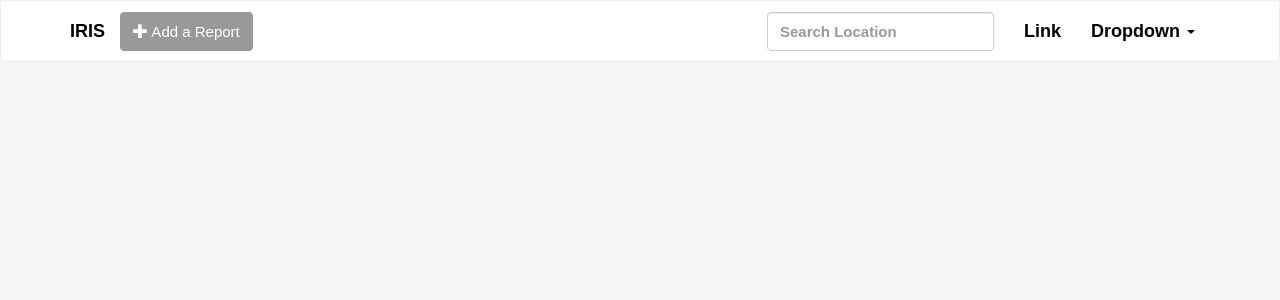
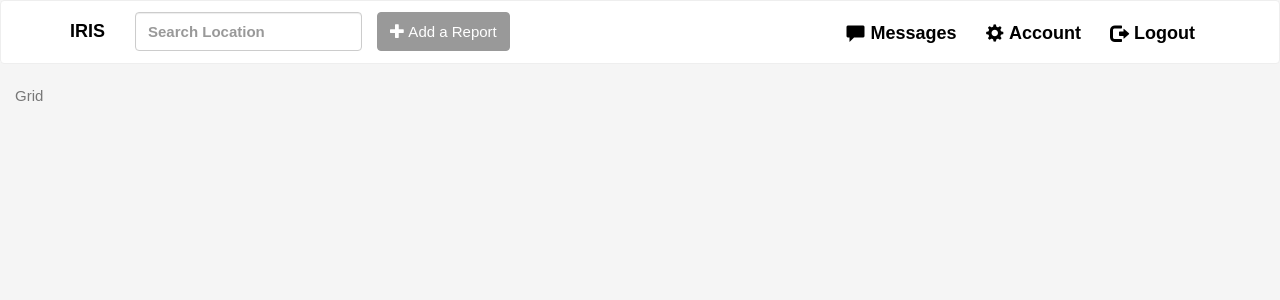
Before and after one commit to TeamEndurance/Iris, a Python web app: template templates/feed.html in a window 1280 px wide. Shown: the top 300 px of the page. Run offline with Jinja, Linux system fonts and the light colour scheme; the template is opened without the code that fills it, so the values that code supplies are empty; some libraries are stand-ins or nearby versions; some web fonts are replaced.

Commit message:
Basic Feed Structure - mason grid yet to be added

```diff
--- a/templates/feed.html
+++ b/templates/feed.html
@@ -39,6 +39,12 @@
 
     <!-- Collect the nav links, forms, and other content for toggling -->
     <div class="collapse navbar-collapse" id="bs-example-navbar-collapse-1">
+                <form class="navbar-form navbar-left" role="search">
+        <div class="form-group">
+          <input type="text" class="form-control" placeholder="Search Location">
+
+         </div>
+      </form>
       <ul class="nav navbar-nav">
         <li>
             <button type="button" class="btn btn-default navbar-btn">
@@ -52,35 +58,23 @@
         </div>
         <button type="submit" class="btn btn-default">Search</button>
       </form> -->
-                 <ul class="nav navbar-nav navbar-right">
-        <li><a href="#">Link</a></li>
-        <li class="dropdown">
-          <a href="#" class="dropdown-toggle" data-toggle="dropdown" role="button" aria-haspopup="true" aria-expanded="false">Dropdown <span class="caret"></span></a>
-          <ul class="dropdown-menu">
-            <li><a href="#">Action</a></li>
-            <li><a href="#">Another action</a></li>
-            <li><a href="#">Something else here</a></li>
-            <li role="separator" class="divider"></li>
-            <li><a href="#">Separated link</a></li>
-          </ul>
-        </li>
+       <ul class="nav navbar-nav navbar-right">
+           <li><a href="#"><span class="glyphicon glyphicon-comment" aria-hidden="true" style="position:relative;right:1px;top:3px"></span> Messages</a></li>
+           <li><a href="#"><span class="glyphicon glyphicon-cog" aria-hidden="true" style="position:relative;right:1px;top:3px"></span> Account</a></li>
+           <li><a href="#"><span class="glyphicon glyphicon-log-out" aria-hidden="true" style="position:relative;right:1px;top:3px"></span> Logout</a></li>
       </ul>
-        <form class="navbar-form navbar-right" role="search">
-        <div class="form-group">
-          <input type="text" class="form-control" placeholder="Search Location">
-
-         </div>
-      </form>
 
 
     </div><!-- /.navbar-collapse -->
   </div><!-- /.container-fluid -->
 </nav>
+      <div class="container-fluid">
+          <p>Grid</p>
+      </div>
 
 
     <!-- jQuery (necessary for Bootstrap's JavaScript plugins) -->
     <script src="https://ajax.googleapis.com/ajax/libs/jquery/1.11.3/jquery.min.js"></script>
-    <!-- Include all compiled plugins (below), or include individual files as needed -->
     <script src="js/bootstrap.js"></script>
   </body>
 </html>
```
